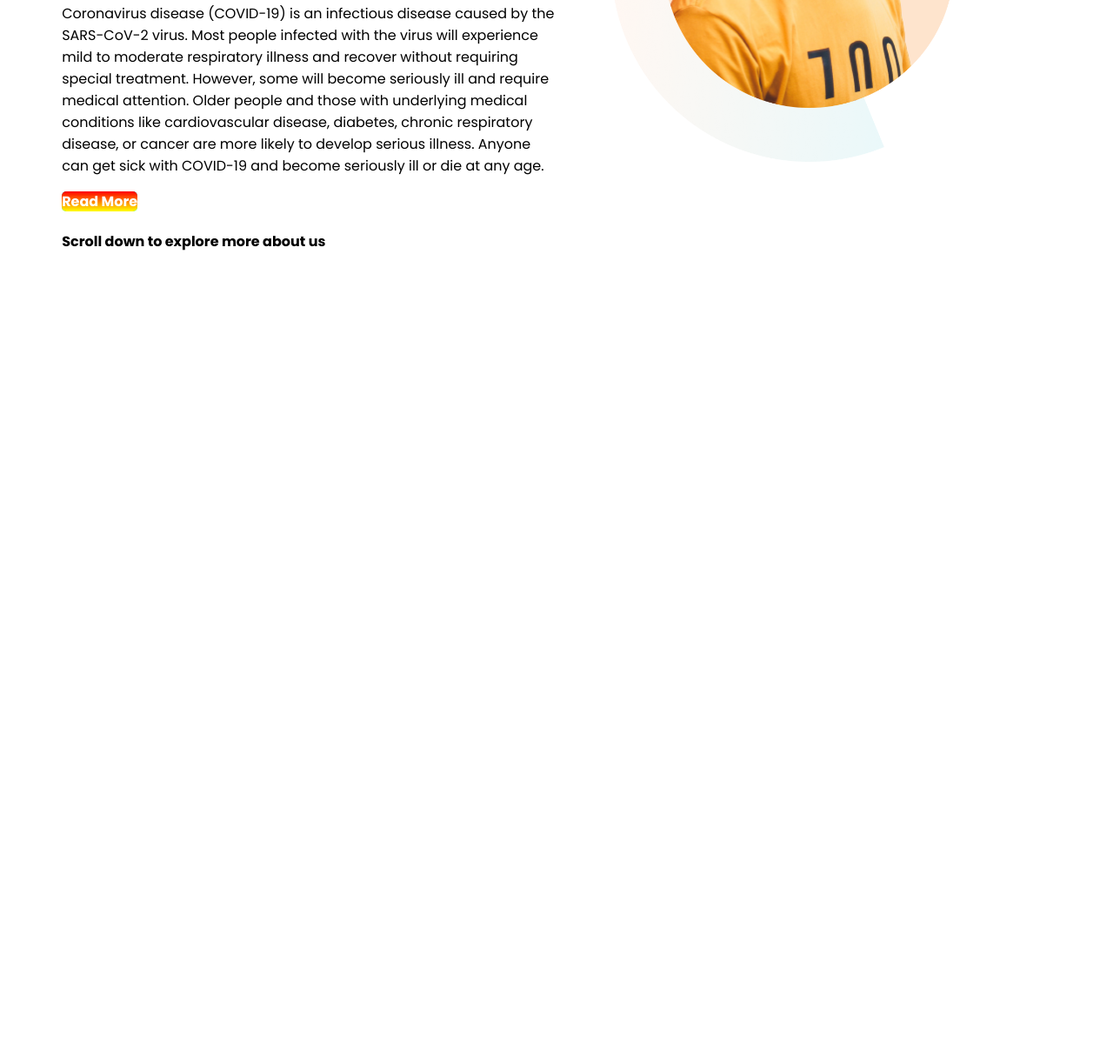
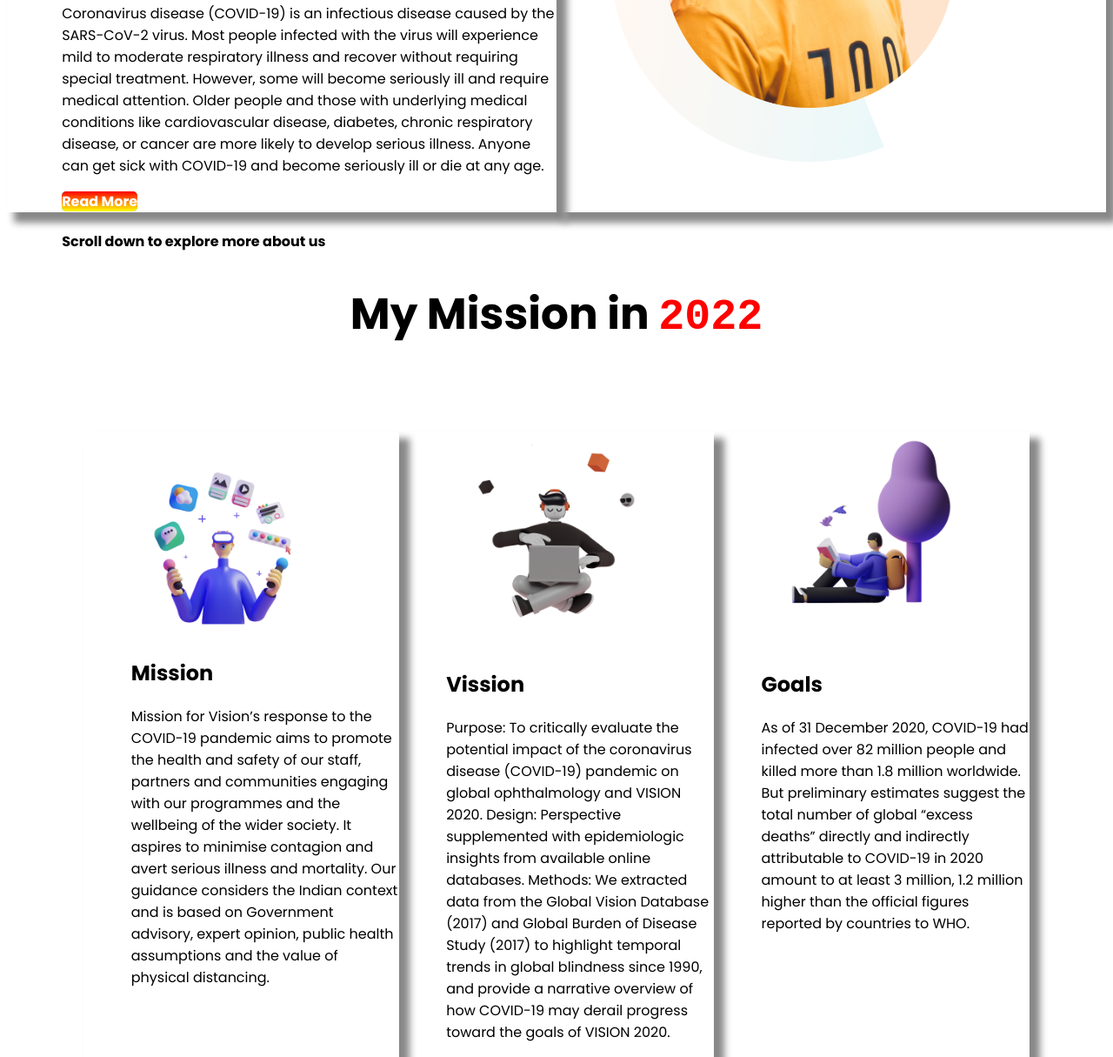
Before and after one commit to mohammedismail21/my-assignment, a plain HTML site: page index.html in a window 1280 px wide. Shown: the part 402-1617 px from the top of the page at 87% size. Before the commit the page ends 800 px from the top, so only its background shows below. Drawn offline with Linux system fonts and the light colour scheme.

Commit message:
added css

```diff
--- a/index.html
+++ b/index.html
@@ -14,8 +14,9 @@
 <body>
     <section>
         <div class="half-width">
-        <h1>Welcom To</h1>
-        <h1 ><span class="red-color" >My First Websit</span> about COV-19</h1>
+            <h1>Welcom To</h1>
+                <h1 ><span class="red-color" >My First Websit</span> about COV-19</h1>
+
         <h3 >Stay Home, Stay Safe: </h3>
         <p>Coronavirus disease (COVID-19) is an infectious disease caused by the SARS-CoV-2 virus.
         Most people infected with the virus will experience mild to moderate respiratory illness and recover without requiring special treatment. However, some will become seriously ill and require medical attention. Older people and those with underlying medical conditions like cardiovascular disease, diabetes, chronic respiratory disease, or cancer are more likely to develop serious illness. Anyone can get sick with COVID-19 and become seriously ill or die at any age.  </p>
@@ -26,6 +27,28 @@
     </div>
     </section>
     <h4>Scroll down to explore more about us</h4>
+    <h1 id="vission" >My Mission in <samp class="red-color">2022</samp></h1>
 
+    <div class="mission-19">
+        <div class="half-width">
+        <img src="image/illustrator-1.png" alt="">
+        <h2>Mission</h2>
+        <p>Mission for Vision’s response to the COVID-19 pandemic aims to promote the health and safety of our staff, partners and communities engaging with our programmes and the wellbeing of the wider society. It aspires to minimise contagion and avert serious illness and mortality. Our guidance considers the Indian context and is based on Government advisory, expert opinion, public health assumptions and the value of physical distancing.</p>
+    </div>
+    <div class="half-width">
+        <img src="image/illustrator-2.png" alt="">
+        <h2>Vission</h2>
+        <p>Purpose: To critically evaluate the potential impact of the coronavirus disease (COVID-19) pandemic on global ophthalmology and VISION 2020.
+
+        Design: Perspective supplemented with epidemiologic insights from available online databases.
+
+        Methods: We extracted data from the Global Vision Database (2017) and Global Burden of Disease Study (2017) to highlight temporal trends in global blindness since 1990, and provide a narrative overview of how COVID-19 may derail progress toward the goals of VISION 2020.</p>
+    </div>
+    <div class="half-width">
+        <img src="image/illustrator-3.png" alt="">
+        <h2>Goals</h2>
+        <p>As of 31 December 2020, COVID-19 had infected over 82 million people and killed more than 1.8 million worldwide. But preliminary estimates suggest the total number of global “excess deaths” directly and indirectly attributable to COVID-19 in 2020 amount to at least 3 million, 1.2 million higher than the official figures reported by countries to WHO.</p>
+    </div>
+    </div>
 </body>
 </html>
--- a/style.css
+++ b/style.css
@@ -26,6 +26,21 @@ section {
   font-weight: 700;
   border-radius: 5px;
 }
-h4{
-    padding-left: 5%;
+h4 {
+  padding-left: 5%;
 }
+
+#vission {
+  text-align: center;
+}
+.mission-19 {
+  display: flex;
+}
+.mission-19 {
+  width: 90;
+  padding: 5%;
+  margin: 2%;
+}
+.half-width{
+  box-shadow: 10px 10px 8px 2px #888888;
+}
```
